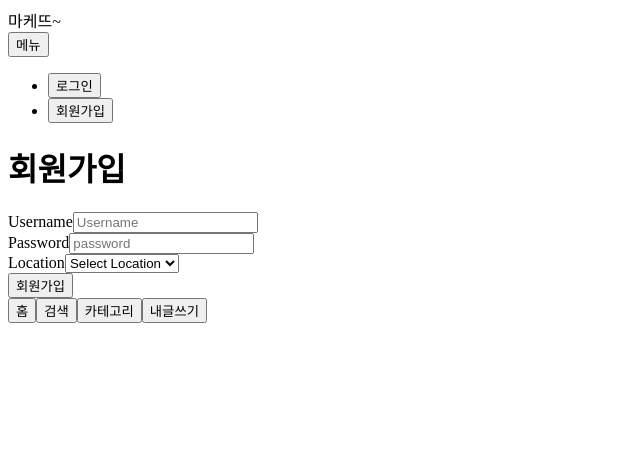
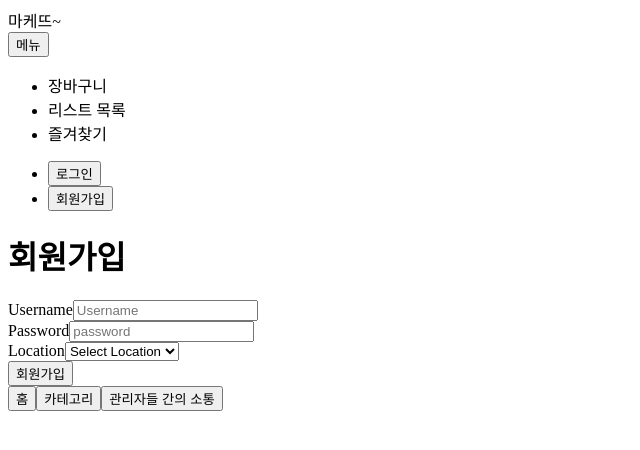
Before and after one commit to kyoungholee/CRUD-Execution-App, a React (Create React App) app in the folder client/: page /auth/signup in a window 1280 px wide. Shown: the top 450 px of the page, without its empty margins (0-640 px from the left). Built offline with nearby package versions, Linux system fonts and the light colour scheme.

Commit message:
프로젝트 방향성 조정

```diff
--- a/client/src/components/CategoryList/index.js
+++ b/client/src/components/CategoryList/index.js
@@ -16,7 +16,7 @@ function CategoryList({ categoryList, setSelectedCategory }) {
   return (
     <div className='category-list'>
       <div className='category-list__title'>카테고리 목록들 </div>
-      {CategoryListComponent}
+        <button>{CategoryListComponent}</button>
     </div>
   );
 }
--- a/client/src/components/Footer/index.js
+++ b/client/src/components/Footer/index.js
@@ -12,14 +12,14 @@ function Footer() {
     const history = useHistory();
     const buttonList = [
         { title: '홈',  onClick: () => history.push('/') },
-        { title: '검색', onClick: () => history.push('/search')},
+
         {
           title: '카테고리',
           color: 'yellow',
           onClick: () => history.push('/category'),
         },
         {
-          title: '내글쓰기',
+          title: '관리자들 간의 소통',
           color: 'green',
           onClick: () => history.push('/Writer'),
         },
--- a/client/src/components/Header/index.js
+++ b/client/src/components/Header/index.js
@@ -45,6 +45,15 @@ return (
         >
           {username === '' ? '메뉴' : username}
         </button>
+
+        <ul class="submenu">
+          <li><a class="submenuLink longLink">장바구니</a>
+          </li> <li><a class="submenuLink longLink">리스트 목록</a></li>
+          <li li><a class="submenuLink longLink">즐겨찾기</a></li>
+        </ul>
+
+
+
         <ul className='dropdown-menu' aria-labelledby='dropdownMenu2'>
           {username === '' && (
             <li>
--- a/client/src/pages/Main/index.js
+++ b/client/src/pages/Main/index.js
@@ -73,7 +73,7 @@ function Main() {
         onClick={() => setVisible((state) => !state)}
       >
 
-        카테고리 추가하기
+        중고나라 물품 올리기
       </button>
 
       {visible ? (
```
